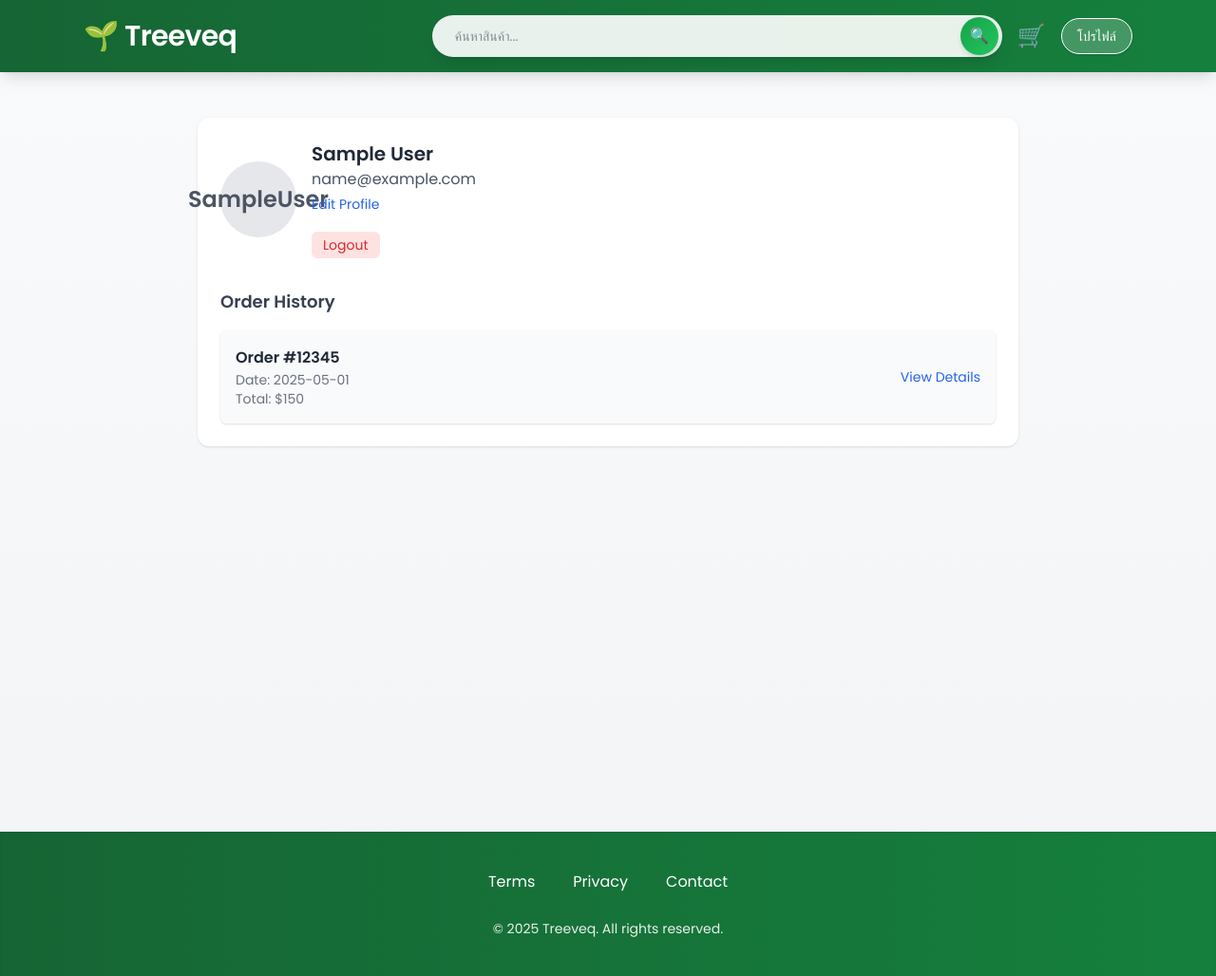
After one commit to Nantakxrn007/dsi202, a Django app: page /profile/ in a window 1280 px wide. The commit adds this page. Shown: the whole page at 95% size. Run offline with Django 4.2, Linux system fonts and the light colour scheme; the visitor is signed in with stand-in values (Sample User, id 1); some libraries are stand-ins or nearby versions.

Commit message:
profile page

```diff
--- a/cart/views.py
+++ b/cart/views.py
@@ -29,7 +29,7 @@ class CartAddView(View):
                 'carbon_reduction': float(product.carbon_reduction),
                 'image_url': product.image.url if product.image else '',  # ✅ เพิ่มตรงนี้
             }
-        print(request.session['cart'])  # ดูใน console
+        # print(request.session['cart'])  # ดูใน console
         request.session['cart'] = cart
         return redirect('cart:cart_detail')
 
--- a/shopapp/templates/base.html
+++ b/shopapp/templates/base.html
@@ -52,7 +52,20 @@
                     </span>
                 {% endif %}
             </a>
+            <!-- ปุ่มโปรไฟล์ -->
+            {% if user.is_authenticated %}
+            <a href="{% url 'user_profile' %}"
+            class="text-sm bg-white bg-opacity-20 border border-white px-4 py-2 rounded-full text-white hover:bg-yellow-300 hover:text-green-900 transition font-medium shadow hover-scale">
+                โปรไฟล์
+            </a>
+            {% else %}
+            <a href="{% url 'social:begin' 'google-oauth2' %}"
+            class="text-sm bg-yellow-300 px-4 py-2 rounded-full text-green-900 hover:bg-yellow-200 transition font-medium shadow hover-scale">
+                เข้าสู่ระบบ
+            </a>
+            {% endif %}
         </div>
+
     </div>
 </header>
 
--- /dev/null
+++ b/shopapp/templates/user_profile.html
@@ -0,0 +1,43 @@
+{% extends 'base.html' %}
+{% load static %}
+
+{% block title %}My Profile{% endblock %}
+{% block content %}
+<div class="max-w-4xl mx-auto py-12 px-4">
+  <div class="bg-white rounded-xl shadow p-6">
+    <div class="flex items-center space-x-4">
+      <div class="w-20 h-20 rounded-full bg-gray-200 flex items-center justify-center text-2xl font-bold text-gray-600">
+        {{ user.first_name|default:"U" }}{{ user.last_name|default:"P" }}
+      </div>
+      <div>
+        <h2 class="text-xl font-bold text-gray-800">{{ user.get_full_name|default:user.username }}</h2>
+        <p class="text-gray-600">{{ user.email }}</p>
+        <a href="#" class="text-sm text-blue-600 hover:underline">Edit Profile</a>
+
+        <form action="{% url 'logout' %}" method="post" class="mt-4">
+          {% csrf_token %}
+          <button type="submit"
+            class="text-sm text-red-600 hover:underline bg-red-100 px-3 py-1 rounded-md hover:bg-red-200 transition">
+            Logout
+          </button>
+        </form>
+      </div>
+    </div>
+
+    <div class="mt-8">
+      <h3 class="text-lg font-semibold text-gray-700 mb-4">Order History</h3>
+      <div class="space-y-3">
+        <!-- ตัวอย่างคำสั่งซื้อ -->
+        <div class="p-4 bg-gray-50 rounded-md shadow flex justify-between items-center">
+          <div>
+            <p class="font-semibold">Order #12345</p>
+            <p class="text-sm text-gray-500">Date: 2025-05-01</p>
+            <p class="text-sm text-gray-500">Total: $150</p>
+          </div>
+          <a href="#" class="text-sm text-blue-600 hover:underline">View Details</a>
+        </div>
+      </div>
+    </div>
+  </div>
+</div>
+{% endblock %}
--- a/shopapp/urls.py
+++ b/shopapp/urls.py
@@ -1,8 +1,15 @@
 from django.urls import path , include
 from .views import HomePageView, ProductDetailView , FirstPageView
+from . import views
+from django.contrib.auth import views as auth_views
+
+
 urlpatterns = [
     path('', FirstPageView.as_view(), name='first'),  # หน้าหลัก เริ่มที่ first
     path('home/', HomePageView.as_view(), name='home'),
     path('product/<int:pk>/', ProductDetailView.as_view(), name='product_detail'),
     path('cart/', include('cart.urls', namespace='cart')),  # <<< เพิ่มบรรทัดนี้
+    path('profile/', views.user_profile, name='user_profile'),
+    path('logout/', auth_views.LogoutView.as_view(next_page='login'), name='logout'),
+
 ]
--- a/shopapp/views.py
+++ b/shopapp/views.py
@@ -1,6 +1,10 @@
 from django.views.generic import ListView, DetailView, TemplateView
 from .models import Product
 from django.db.models import Q  # สำหรับค้นหาแบบ flexible
+from django.contrib.auth.decorators import login_required
+from django.shortcuts import render
+
+
 
 class HomePageView(ListView):
     model = Product
@@ -35,3 +39,12 @@ class ProductDetailView(DetailView):
 
 class FirstPageView(TemplateView):
     template_name = 'first.html'
+
+
+
+
+@login_required
+def user_profile(request):
+    return render(request, 'user_profile.html', {
+        'user': request.user,
+    })
```
Also changed, not shown: shopapp/templates/login.html (+20 -5 lines).
